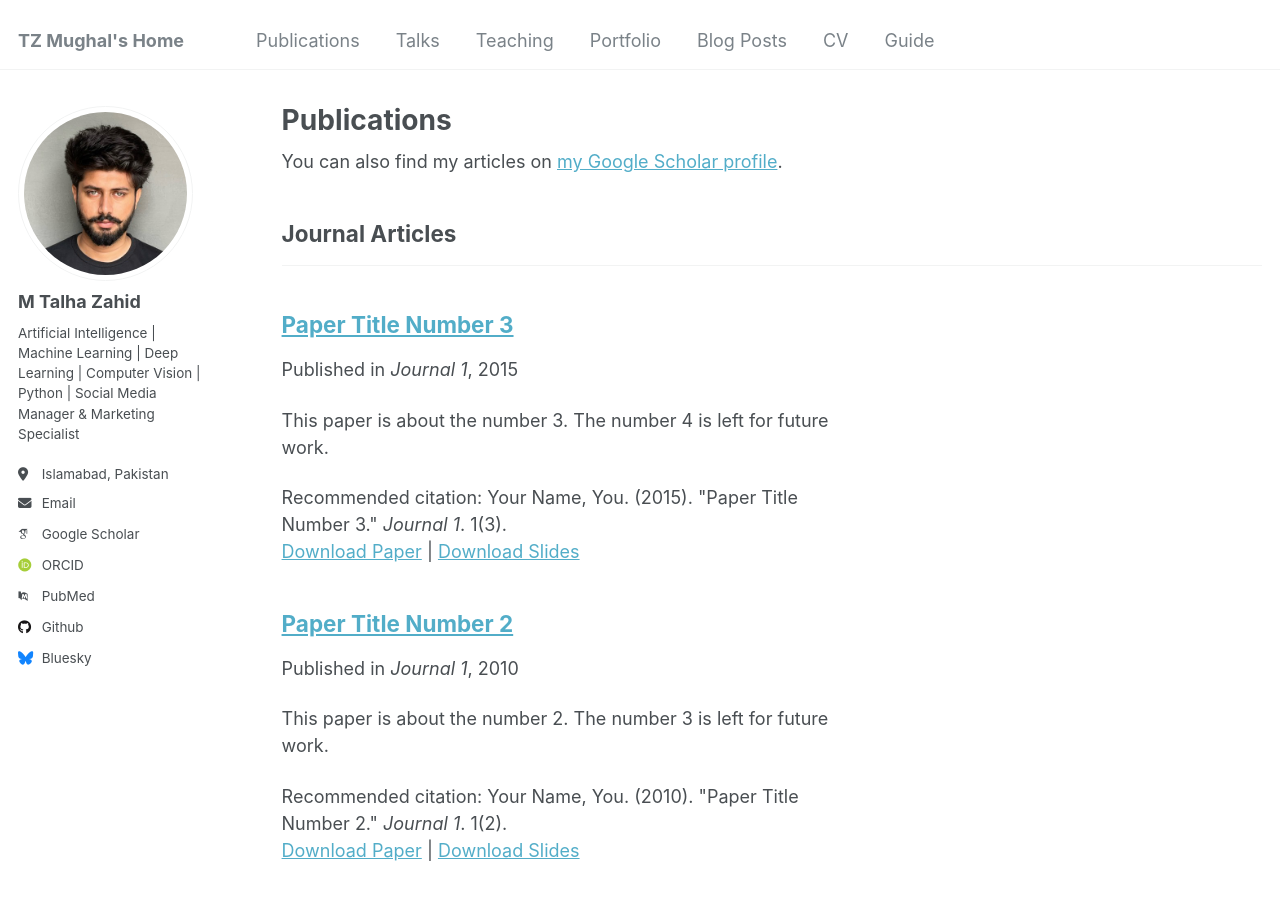
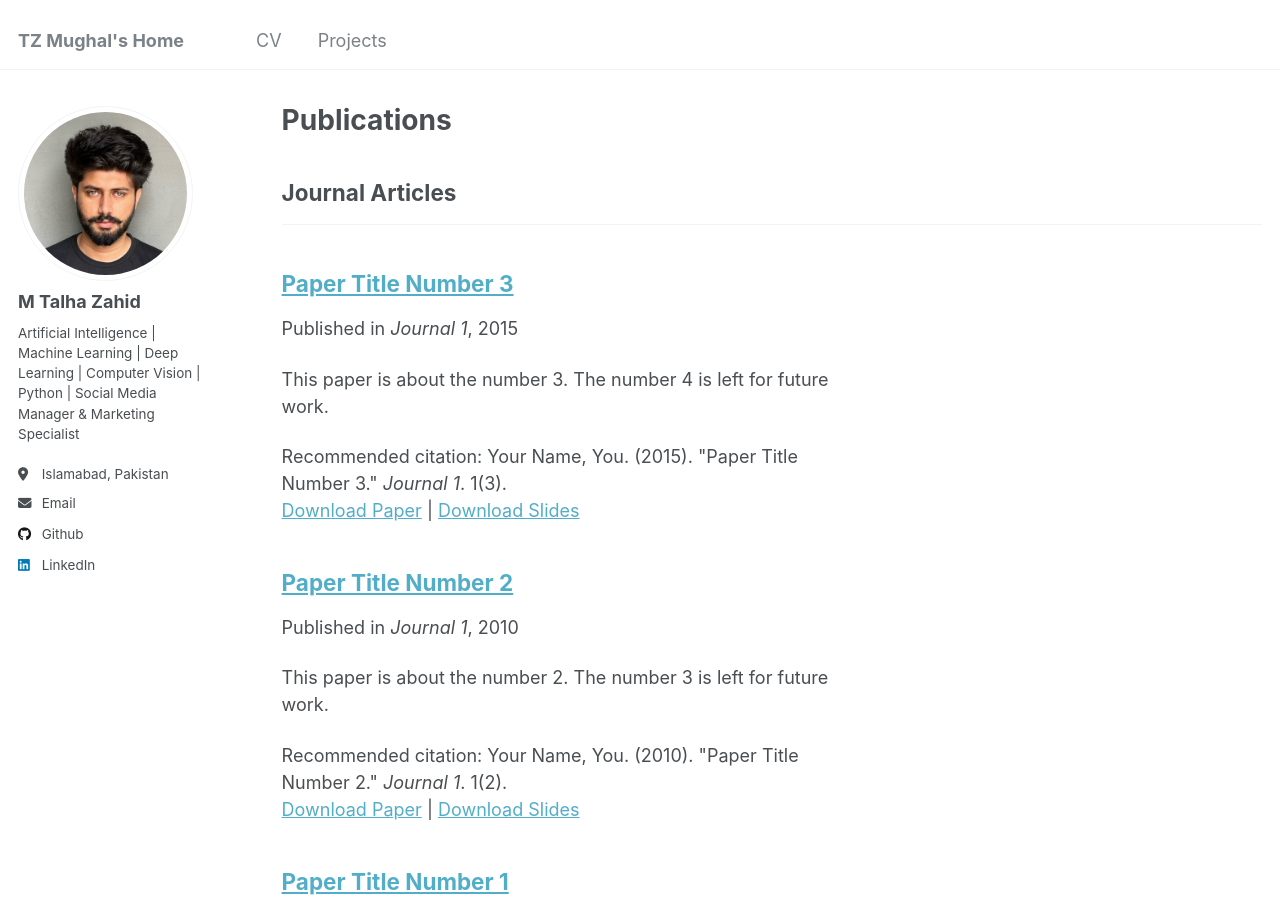
Before and after one commit to tzmughal/tzmughal.github.io, a Jekyll site: the page built from _pages/publications.html, in a window 1280 px wide and 900 px high. Built offline with Jekyll 4.4.1, drawn with Linux system fonts in a browser that asks for light colours; some web fonts are replaced.

Commit message:
Update 2

```diff
--- a/_config.yml
+++ b/_config.yml
@@ -32,11 +32,11 @@ author:
 
   # Academic websites
   arxiv            : # URL - Update with the correct link to your profile
-  googlescholar    : "https://scholar.google.com/citations?user=PS_CX0AAAAAJ"
+  googlescholar    : #"https://scholar.google.com/citations?user=PS_CX0AAAAAJ"
   impactstory      : # URL
-  orcid            : "http://orcid.org/yourorcidurl"
+  orcid            : #"http://orcid.org/yourorcidurl"
   semantic         : # URL
-  pubmed           : "https://www.ncbi.nlm.nih.gov/pubmed/?term=john+snow"
+  pubmed           : #"https://www.ncbi.nlm.nih.gov/pubmed/?term=john+snow"
   researchgate     : # URL
 
   # Repositories and software development
@@ -48,7 +48,7 @@ author:
   stackoverflow    : # User number or user number and name (i.e., use "1" or "1/jeff-atwood")
 
   # Social media
-  bluesky          : "bsky.app" # Replace this with you Bluesky username
+  bluesky          : #"bsky.app" # Replace this with you Bluesky username
   facebook         : # Username
   flickr           : # Username
   foursquare       : # Username
@@ -57,7 +57,7 @@ author:
   keybase          : # Username
   instagram        : # Username
   lastfm           : # Username
-  linkedin         : # Username
+  linkedin         : "tzmughal"
   mastodon         : # URL
   medium           : # URL
   pinterest        : # Username
```
Also changed, not shown: _data/navigation.yml (+19 -16 lines).
